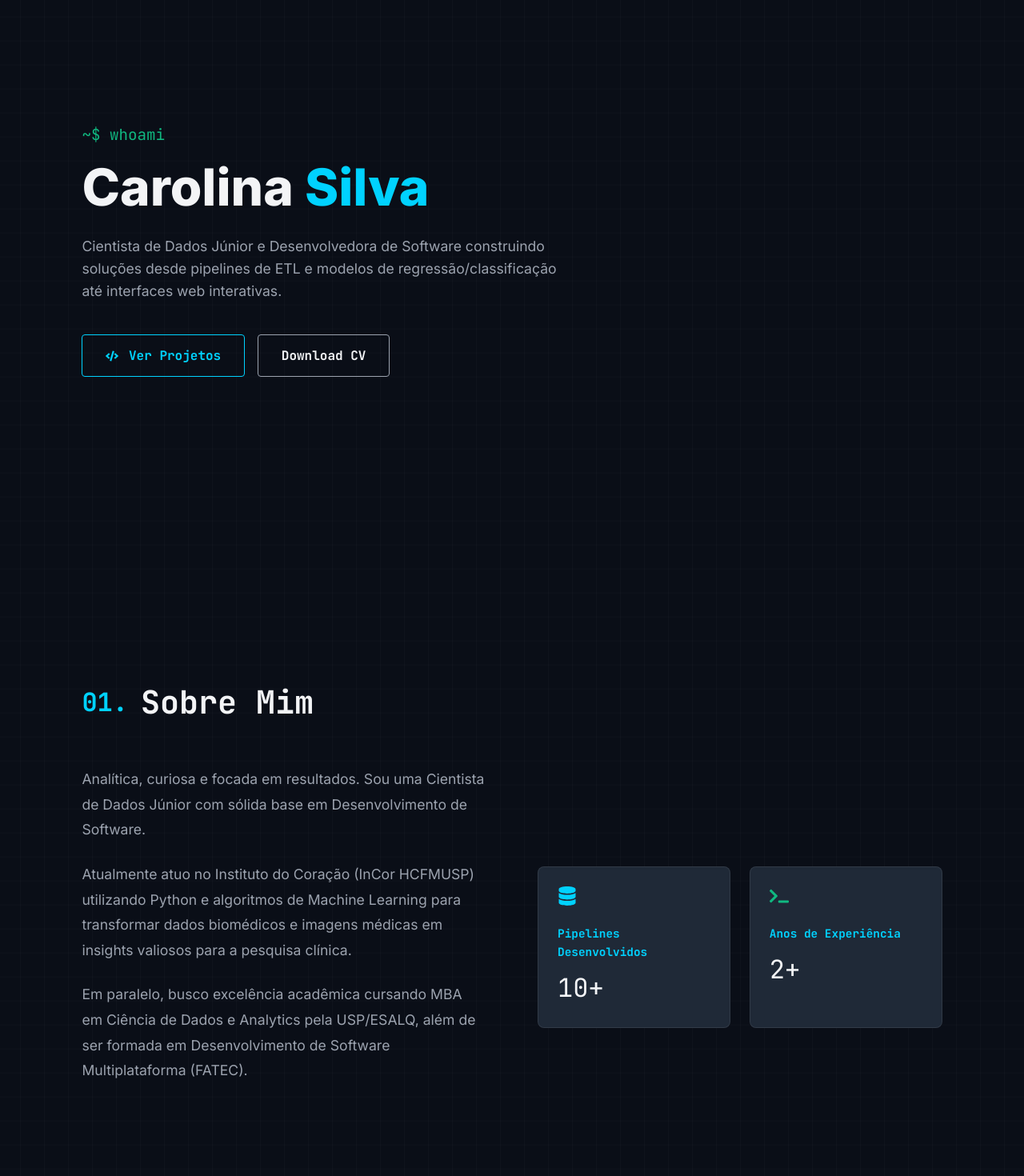
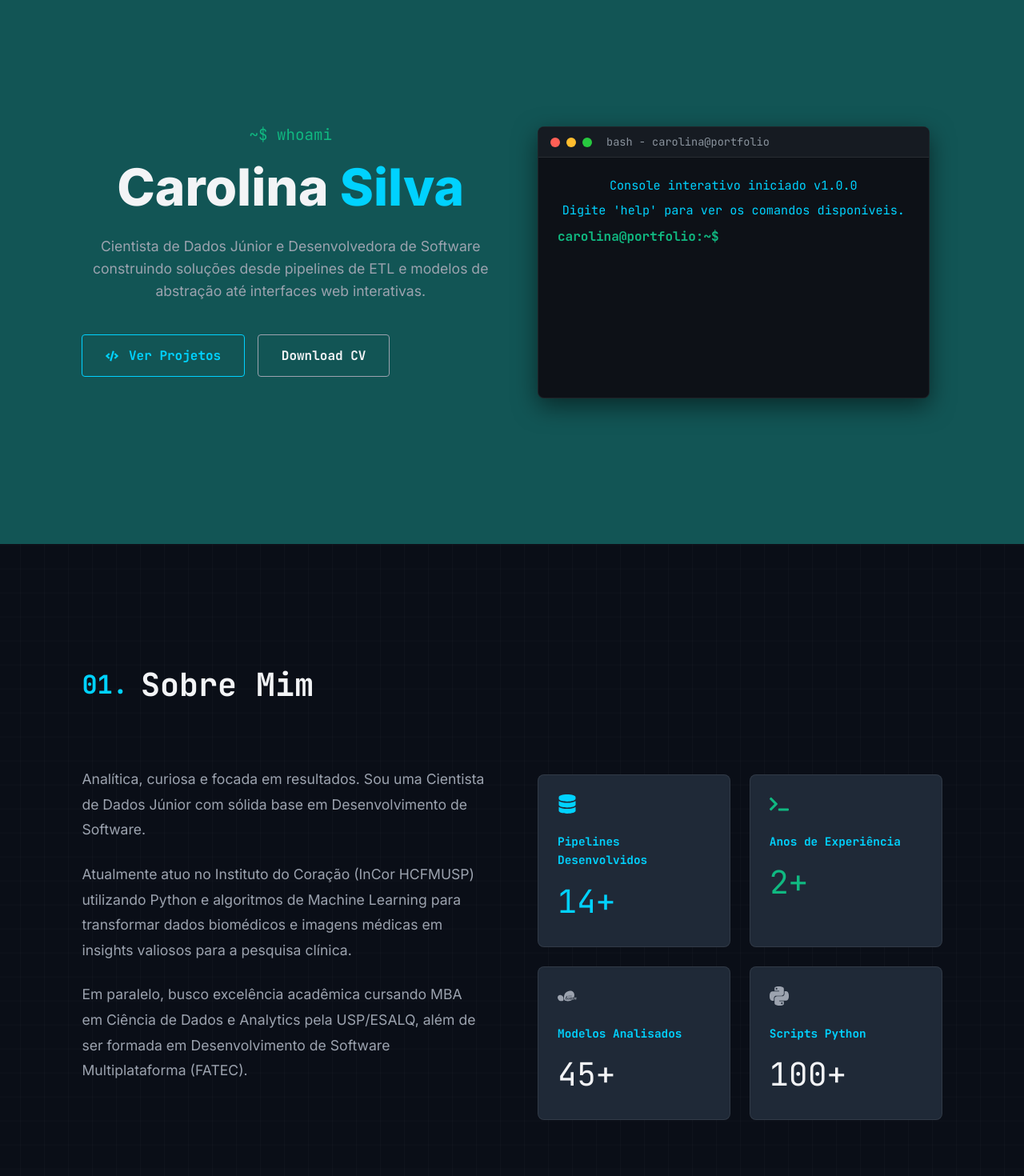
Before and after one commit to Carolina-Silva/Carolina-Silva.github.io, a React (Vite) app: page / in a window 1280 px wide. Shown: the part 120-1590 px from the top of the page at 80% size. Built offline with nearby package versions, Linux system fonts and the light colour scheme.

Commit message:
feat: interactive data science components (Terminal, SkillChart, CountUp)

```diff
--- a/package.json
+++ b/package.json
@@ -11,8 +11,11 @@
   },
   "dependencies": {
     "react": "^19.2.4",
+    "react-countup": "^6.5.3",
     "react-dom": "^19.2.4",
-    "react-icons": "^5.6.0"
+    "react-icons": "^5.6.0",
+    "react-intersection-observer": "^10.0.3",
+    "recharts": "^3.8.1"
   },
   "devDependencies": {
     "@eslint/js": "^9.39.4",
--- a/src/App.css
+++ b/src/App.css
@@ -7,9 +7,7 @@
   justify-content: space-between;
   align-items: center;
   padding: 1.5rem 8%;
-  background: var(--glass-bg);
   backdrop-filter: blur(10px);
-  border-bottom: 1px solid var(--glass-border);
   z-index: 1000;
 }
 
@@ -68,6 +66,8 @@ section {
 .hero {
   align-items: flex-start;
   position: relative;
+  background-color: rgb(18, 85, 85);
+  text-align: center;
 }
 
 .hero-subtitle {
@@ -93,6 +93,10 @@ section {
   max-width: 600px;
   font-size: 1.1rem;
   margin-bottom: 2.5rem;
+}
+
+.box{
+  margin: 0 auto;
 }
 
 .btn {
--- a/src/App.jsx
+++ b/src/App.jsx
@@ -10,8 +10,20 @@ import {
 } from 'react-icons/fa';
 import { SiPython, SiPandas, SiScikitlearn, SiOpencv, SiReact, SiTypescript } from 'react-icons/si';
 
+// Novas dependências interativas
+import CountUp from 'react-countup';
+import { useInView } from 'react-intersection-observer';
+import Terminal from './components/Terminal';
+import SkillChart from './components/SkillChart';
+
 function App() {
   const [activeSection, setActiveSection] = useState('home');
+
+  // Observer para ativar os contadores a partir da seção Sobre
+  const { ref: statsRef, inView: statsInView } = useInView({
+    threshold: 0.3,
+    triggerOnce: true
+  });
 
   useEffect(() => {
     const handleScroll = () => {
@@ -54,14 +66,15 @@ function App() {
       {/* Main Content */}
       <main>
         {/* Hero Section */}
-        <section id="home" className="hero">
+        <section id="home" className="hero" style={{ display: 'grid', gridTemplateColumns: '1fr 1fr', gap: '2rem', alignItems: 'center' }}>
+          <div>
             <p className="hero-subtitle">~$ whoami</p>
             <h1 className="hero-title">
               Carolina <span>Silva</span>
             </h1>
             <p className="hero-desc">
               Cientista de Dados Júnior e Desenvolvedora de Software construindo soluções
-            desde pipelines de ETL e modelos de regressão/classificação até interfaces web interativas.
+              desde pipelines de ETL e modelos de abstração até interfaces web interativas.
             </p>
             <div style={{ display: 'flex', gap: '1rem' }}>
               <a href="#portfolio" className="btn">
@@ -70,6 +83,10 @@ function App() {
               <a href="/Carolina_Nascimento_Analista_Dados_Junior.pdf" download className="btn" style={{ borderColor: 'var(--text-muted)', color: 'var(--text-main)' }}>
                 Download CV
               </a>
+            </div>
+          </div>
+          <div style={{ padding: '0 1rem' }}>
+            <Terminal />
           </div>
         </section>
 
@@ -92,18 +109,38 @@ function App() {
                 pela USP/ESALQ, além de ser formada em Desenvolvimento de Software Multiplataforma (FATEC).
               </p>
             </div>
-            <div className="about-stats">
+
+            <div className="about-stats" ref={statsRef}>
               <div className="stat-item">
                 <FaDatabase size={24} color="var(--accent-cyan)" style={{ marginBottom: '1rem' }} />
                 <h3 className="stat-title">Pipelines Desenvolvidos</h3>
-                <p style={{ fontSize: '2rem', fontFamily: 'var(--font-mono)' }}>10+</p>
+                <p style={{ fontSize: '2.5rem', fontFamily: 'var(--font-mono)', color: 'var(--accent-cyan)' }}>
+                  {statsInView ? <CountUp end={14} duration={3} suffix="+" /> : '0'}
+                </p>
               </div>
               <div className="stat-item">
                 <FaTerminal size={24} color="var(--accent-green)" style={{ marginBottom: '1rem' }} />
                 <h3 className="stat-title">Anos de Experiência</h3>
-                <p style={{ fontSize: '2rem', fontFamily: 'var(--font-mono)' }}>2+</p>
+                <p style={{ fontSize: '2.5rem', fontFamily: 'var(--font-mono)', color: 'var(--accent-green)' }}>
+                  {statsInView ? <CountUp end={2} duration={2} suffix="+" /> : '0'}
+                </p>
+              </div>
+              <div className="stat-item">
+                <SiScikitlearn size={24} color="var(--text-muted)" style={{ marginBottom: '1rem' }} />
+                <h3 className="stat-title">Modelos Analisados</h3>
+                <p style={{ fontSize: '2.5rem', fontFamily: 'var(--font-mono)' }}>
+                  {statsInView ? <CountUp end={45} duration={4} suffix="+" /> : '0'}
+                </p>
+              </div>
+              <div className="stat-item">
+                <SiPython size={24} color="var(--text-muted)" style={{ marginBottom: '1rem' }} />
+                <h3 className="stat-title">Scripts Python</h3>
+                <p style={{ fontSize: '2.5rem', fontFamily: 'var(--font-mono)' }}>
+                  {statsInView ? <CountUp end={100} duration={3} suffix="+" /> : '0'}
+                </p>
               </div>
             </div>
+
           </div>
         </section>
 
@@ -111,7 +148,6 @@ function App() {
         <section id="experience" className="experience">
           <h2 className="section-title"><span>02.</span> Experiência</h2>
           <div className="experience-list">
-
             <div className="experience-card">
               <div className="exp-header">
                 <div>
@@ -141,15 +177,15 @@ function App() {
                 <li>Comunicação inter-disciplinar diária com médicos e biomédicos na tradução de necessidades lógicas complexas.</li>
               </ul>
             </div>
-
           </div>
         </section>
 
         {/* Skills Section */}
         <section id="skills" className="skills">
           <h2 className="section-title"><span>03.</span> Tech Skills</h2>
+          <div style={{ display: 'grid', gridTemplateColumns: '1.2fr 1fr', gap: '3rem', alignItems: 'center' }}>
+
             <div className="skills-grid">
-
               <div className="skill-category">
                 <h3 className="skill-category-title"><FaDatabase /> Data & ML</h3>
                 <div className="skill-list">
@@ -175,6 +211,12 @@ function App() {
                   <span className="skill-tag">Linux</span>
                 </div>
               </div>
+            </div>
+
+            <div style={{ background: 'var(--bg-card)', padding: '1rem', borderRadius: '8px', border: '1px solid var(--glass-border)' }}>
+              <h3 className="skill-category-title" style={{ justifyContent: 'center', marginBottom: '0' }}>Radar de Proficiências</h3>
+              <SkillChart />
+            </div>
 
           </div>
         </section>
@@ -183,7 +225,6 @@ function App() {
         <section id="portfolio" className="portfolio">
           <h2 className="section-title"><span>04.</span> Portfólio</h2>
           <div className="portfolio-grid">
-
             <div className="project-card">
               <div className="project-img-placeholder">
                 &lt; Bookshifter /&gt;
@@ -215,7 +256,6 @@ function App() {
                 </div>
               </div>
             </div>
-
           </div>
         </section>
 
--- /dev/null
+++ b/src/components/SkillChart.jsx
@@ -0,0 +1,42 @@
+import React, { useState, useEffect } from 'react';
+import { Radar, RadarChart, PolarGrid, PolarAngleAxis, PolarRadiusAxis, ResponsiveContainer, Tooltip } from 'recharts';
+
+const data = [
+    { subject: 'Python', A: 95, fullMark: 100 },
+    { subject: 'SQL / Bancos', A: 90, fullMark: 100 },
+    { subject: 'Machine Learning', A: 80, fullMark: 100 },
+    { subject: 'Eng. Multivariada', A: 75, fullMark: 100 },
+    { subject: 'React / Front-end', A: 85, fullMark: 100 },
+    { subject: 'Process. Imagens', A: 80, fullMark: 100 },
+];
+
+const SkillChart = () => {
+    const [mounted, setMounted] = useState(false);
+
+    useEffect(() => {
+        // Timeout para animação de entrada fluida
+        setMounted(true);
+    }, []);
+
+    if (!mounted) return <div style={{ height: 350 }}></div>;
+
+    return (
+        <div style={{ width: '100%', height: 350 }}>
+            <ResponsiveContainer width="100%" height="100%">
+                <RadarChart cx="50%" cy="50%" outerRadius="70%" data={data}>
+                    <PolarGrid stroke="rgba(255,255,255,0.1)" />
+                    <PolarAngleAxis dataKey="subject" tick={{ fill: '#00d2ff', fontSize: 12, fontFamily: 'JetBrains Mono' }} />
+                    <PolarRadiusAxis angle={30} domain={[0, 100]} tick={false} axisLine={false} />
+                    <Tooltip
+                        contentStyle={{ backgroundColor: '#111827', borderColor: '#00d2ff', color: '#fff', borderRadius: '4px' }}
+                        itemStyle={{ color: '#00ff9d' }}
+                        formatter={(value) => [value, 'Proficiência']}
+                    />
+                    <Radar name="Carolina" dataKey="A" stroke="#00ff9d" fill="#00ff9d" fillOpacity={0.4} />
+                </RadarChart>
+            </ResponsiveContainer>
+        </div>
+    );
+};
+
+export default SkillChart;
--- /dev/null
+++ b/src/components/Terminal.css
@@ -0,0 +1,88 @@
+.terminal-container {
+  background-color: #0d1117;
+  border-radius: 8px;
+  overflow: hidden;
+  box-shadow: 0 10px 30px rgba(0, 0, 0, 0.5);
+  font-family: var(--font-mono);
+  border: 1px solid var(--glass-border);
+  width: 100%;
+  max-width: 600px;
+  margin-top: 2rem;
+}
+
+.terminal-header {
+  background-color: #161b22;
+  padding: 8px 15px;
+  display: flex;
+  align-items: center;
+  border-bottom: 1px solid var(--glass-border);
+}
+
+.term-btn {
+  width: 12px;
+  height: 12px;
+  border-radius: 50%;
+  margin-right: 8px;
+}
+
+.term-btn.close { background-color: #ff5f56; }
+.term-btn.min { background-color: #ffbd2e; }
+.term-btn.max { background-color: #27c93f; }
+
+.term-title {
+  color: #8b949e;
+  font-size: 0.85rem;
+  margin-left: 10px;
+}
+
+.terminal-body {
+  padding: 1.5rem;
+  height: 300px;
+  overflow-y: auto;
+  cursor: text;
+}
+
+.term-line {
+  margin-bottom: 8px;
+  white-space: pre-wrap;
+  line-height: 1.5;
+  font-size: 0.95rem;
+}
+
+.term-line.output {
+  color: var(--accent-cyan);
+}
+
+.term-line.input {
+  color: var(--text-main);
+}
+
+.term-input-line {
+  display: flex;
+  align-items: center;
+}
+
+.prompt {
+  color: var(--accent-green);
+  margin-right: 8px;
+  font-weight: bold;
+}
+
+#term-input {
+  background: transparent;
+  border: none;
+  color: var(--text-main);
+  font-family: var(--font-mono);
+  font-size: 0.95rem;
+  flex: 1;
+  outline: none;
+}
+
+/* Scrollbar para o terminal */
+.terminal-body::-webkit-scrollbar {
+  width: 6px;
+}
+.terminal-body::-webkit-scrollbar-thumb {
+  background: #30363d;
+  border-radius: 3px;
+}
--- /dev/null
+++ b/src/components/Terminal.jsx
@@ -0,0 +1,90 @@
+import React, { useState, useRef, useEffect } from 'react';
+import './Terminal.css';
+
+const Terminal = () => {
+    const [history, setHistory] = useState([
+        { type: 'output', text: 'Console interativo iniciado v1.0.0' },
+        { type: 'output', text: "Digite 'help' para ver os comandos disponíveis." }
+    ]);
+    const [input, setInput] = useState('');
+    const bottomRef = useRef(null);
+
+    useEffect(() => {
+        bottomRef.current?.scrollIntoView({ behavior: 'smooth' });
+    }, [history]);
+
+    const handleCommand = (e) => {
+        if (e.key === 'Enter') {
+            const cmd = input.trim().toLowerCase();
+            let output = '';
+
+            switch (cmd) {
+                case 'help':
+                    output = 'Comandos disponíveis: whoami, skills, projects, clear, sudo hire carolina';
+                    break;
+                case 'whoami':
+                    output = 'Carolina Silva - Cientista de Dados Júnior & Software Eng.\nEspecialista em unir lógica de programação com dados clínicos.';
+                    break;
+                case 'skills':
+                    output = '[ Python, SQL, React, NumPy, Pandas, Scikit-learn, OpenCV ]';
+                    break;
+                case 'projects':
+                    output = '> Bookshifter (Sistema de Recomendação)\n> Análise de Fibras InCor (Processamento OpenCV)';
+                    break;
+                case 'sudo hire carolina':
+                    output = 'Acesso concedido. Decisão extremamente inteligente! Redirecionando para a seção de contato...';
+                    setTimeout(() => document.getElementById('contact').scrollIntoView({ behavior: 'smooth' }), 1500);
+                    break;
+                case 'clear':
+                    setHistory([]);
+                    setInput('');
+                    return;
+                case '':
+                    output = '';
+                    break;
+                default:
+                    output = `Comando desconhecido: ${cmd}. Digite 'help'.`;
+            }
+
+            setHistory(prev => [
+                ...prev,
+                { type: 'input', text: `carolina@portfolio:~$ ${cmd}` },
+                ...(output ? [{ type: 'output', text: output }] : [])
+            ]);
+            setInput('');
+        }
+    };
+
+    return (
+        <div className="terminal-container">
+            <div className="terminal-header">
+                <div className="term-btn close"></div>
+                <div className="term-btn min"></div>
+                <div className="term-btn max"></div>
+                <span className="term-title">bash - carolina@portfolio</span>
+            </div>
+            <div className="terminal-body" onClick={() => document.getElementById('term-input').focus()}>
+                {history.map((line, idx) => (
+                    <div key={idx} className={`term-line ${line.type}`}>
+                        {line.text}
+                    </div>
+                ))}
+                <div className="term-input-line">
+                    <span className="prompt">carolina@portfolio:~$</span>
+                    <input
+                        id="term-input"
+                        type="text"
+                        value={input}
+                        onChange={(e) => setInput(e.target.value)}
+                        onKeyDown={handleCommand}
+                        autoComplete="off"
+                        spellCheck="false"
+                    />
+                </div>
+                <div ref={bottomRef} />
+            </div>
+        </div>
+    );
+};
+
+export default Terminal;
```
Also changed, not shown: 1 other file (tests, documents, lock files or other folders). Lines whose indentation alone changed are shown as unchanged.
